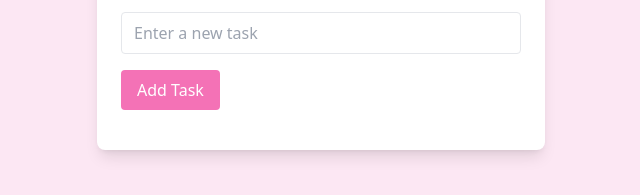
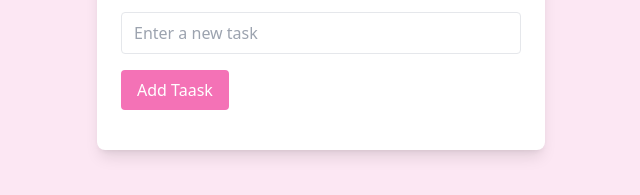
Before and after one commit to manavprajapati9/project_ind, a plain HTML site: page to-do list basic test/index.html in a window 1280 px wide. Shown: the part 355-550 px from the top of the page, 319-959 px from the left. Drawn offline with nearby package versions, Linux system fonts and the light colour scheme.

Commit message:
To Do Changes.html

```diff
--- a/to-do list basic test/index.html
+++ b/to-do list basic test/index.html
@@ -12,7 +12,7 @@
         <h1 class="text-2xl font-bold mb-4">To-Do List</h1>
         <form id="form" class="mb-4">
             <input id="input" type="text" placeholder="Enter a new task" class="border rounded w-full py-2 px-3 text-gray-700 focus:outline-none focus:ring-2 focus:ring-blue-500 mb-4">
-            <button type="submit" class="bg-pink-400 text-white py-2 px-4 rounded hover:bg-pink-500">Add Task</button>
+            <button type="submit" class="bg-pink-400 text-white py-2 px-4 rounded hover:bg-pink-500">Add Taask</button>
         </form>
         <ul id="list" class="list-disc pl-5">
         </ul>
```
